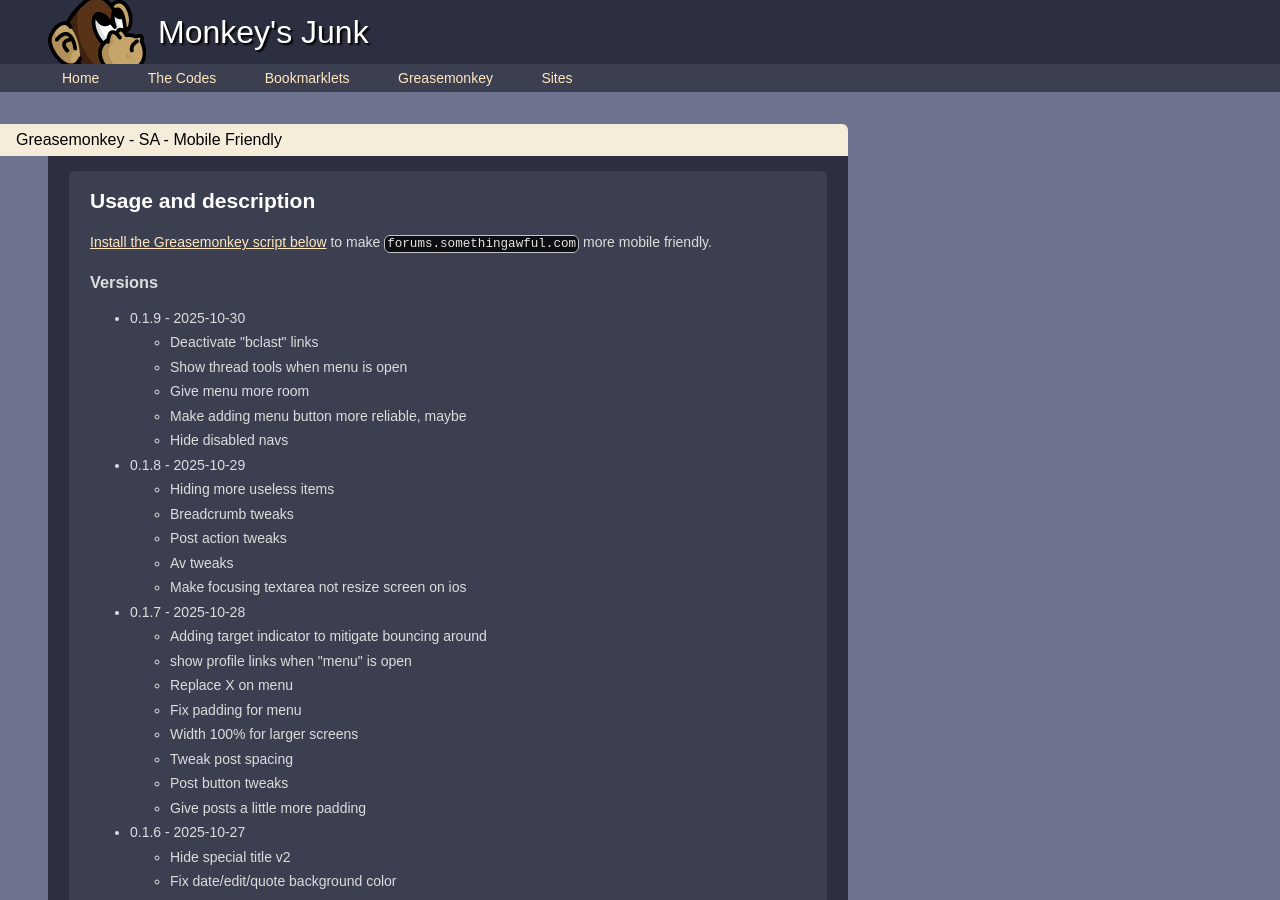
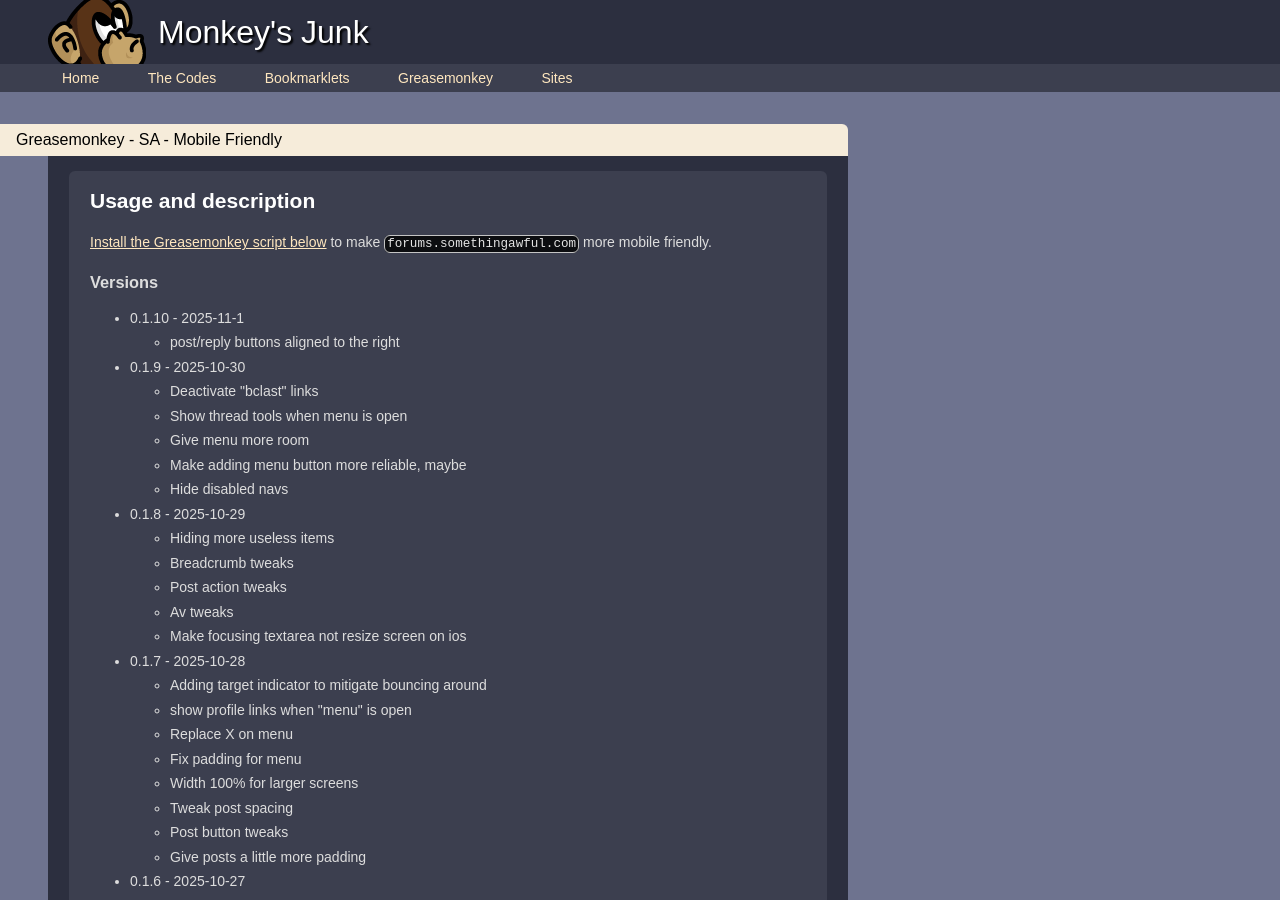
Before and after one commit to cwmonkey/cwmonkey.github.io, a Jekyll site: the page built from greasemonkey/sa-mobile-friendly/index.html, in a window 1280 px wide and 900 px high. Built offline with Jekyll 4.4.1, drawn with Linux system fonts in a browser that asks for light colours; nearby versions of some CDN libraries; some web fonts are replaced.

Commit message:
Align post buttons to the right

```diff
--- a/_includes/greasemonkey/sa-mobile-friendly/version
+++ b/_includes/greasemonkey/sa-mobile-friendly/version
@@ -1 +1 @@
-0.1.9
+0.1.10
--- a/greasemonkey/sa-mobile-friendly/index.html
+++ b/greasemonkey/sa-mobile-friendly/index.html
@@ -12,6 +12,12 @@
 	<h3>Versions</h3>
 
 	<ul>
+		<li>
+			0.1.10 - 2025-11-1
+			<ul>
+				<li>post/reply buttons aligned to the right</li>
+			</ul>
+		</li>
 		<li>
 			0.1.9 - 2025-10-30
 			<ul>
```
Also changed, not shown: _includes/greasemonkey/sa-mobile-friendly/sa-mobile-friendly.css (+11 -3 lines).
